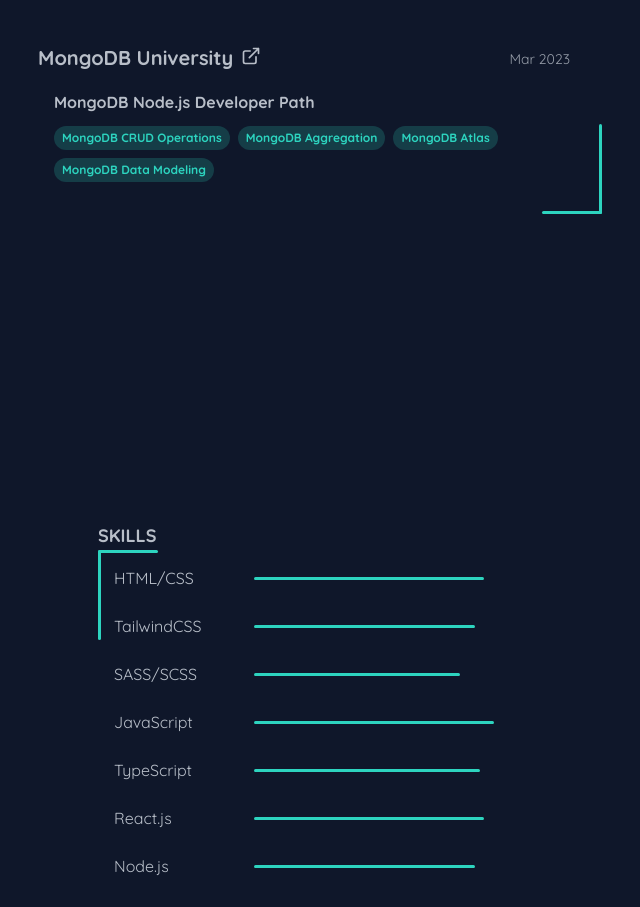
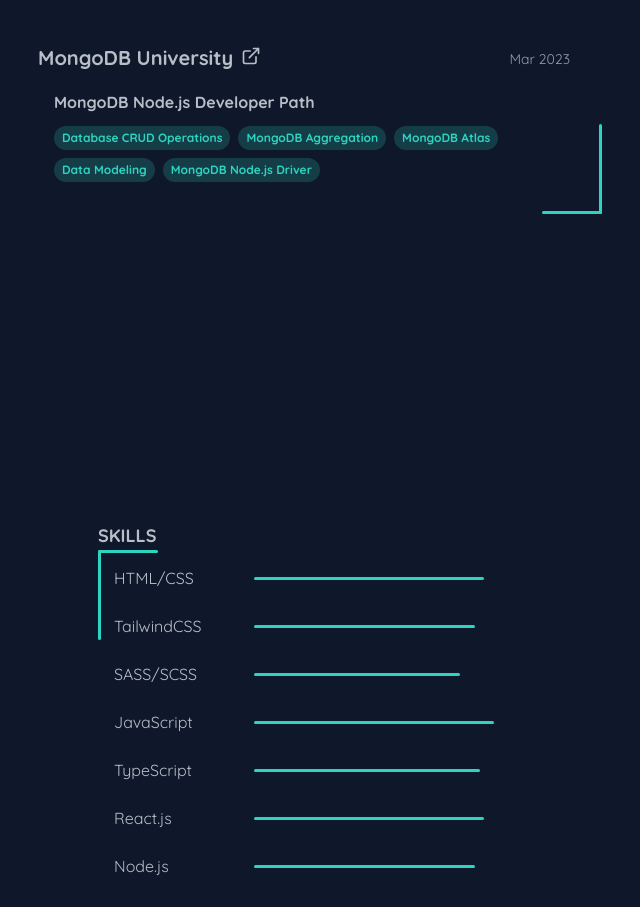
Before and after one commit to MoBakour/portfolio, a React (Vite) app: page / in a window 1280 px wide. Shown: the part 1220-2127 px from the top of the page, without its empty margins (556-1196 px from the left). Built offline with nearby package versions, Linux system fonts and the light colour scheme.

Commit message:
Update education section

```diff
--- a/src/sections/Education.tsx
+++ b/src/sections/Education.tsx
@@ -33,10 +33,11 @@
 		institution: "MongoDB University",
 		title: "MongoDB Node.js Developer Path",
 		courses: [
-			"MongoDB CRUD Operations",
+			"Database CRUD Operations",
 			"MongoDB Aggregation",
 			"MongoDB Atlas",
-			"MongoDB Data Modeling",
+			"Data Modeling",
+			"MongoDB Node.js Driver",
 		],
 		link: "https://learn.mongodb.com/c/_TSeC5WwQF2aky4Mm4Wrmw",
 	},
```
